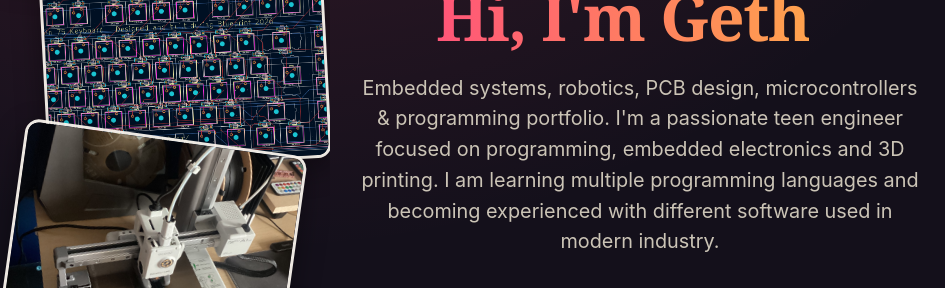
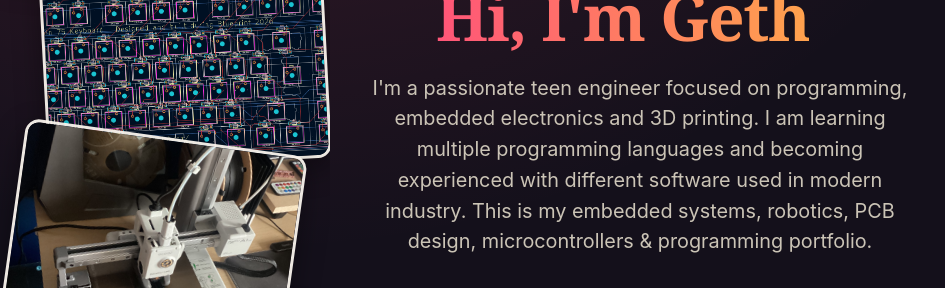
Before and after one commit to gethin101/portfolios, a plain HTML site: page index.html in a window 1280 px wide. Shown: the part 276-564 px from the top of the page, 0-945 px from the left. Drawn offline with Linux system fonts and the light colour scheme.

Commit message:
Update index.html

```diff
--- a/index.html
+++ b/index.html
@@ -525,9 +525,9 @@
         <p class="hero-tag">Gethin's Engineering Portfolio</p>
         <h1><span id="typedText"></span><span class="cursor">|</span></h1>
         <p class="hero-copy">
-          Embedded systems, robotics, PCB design, microcontrollers &amp; programming portfolio.
           I'm a passionate teen engineer focused on programming, embedded electronics and 3D printing.
           I am learning multiple programming languages and becoming experienced with different software used in modern industry.
+          This is my embedded systems, robotics, PCB design, microcontrollers &amp; programming portfolio.
         </p>
       </div>
       <a class="scroll-cue" href="#projects">Scroll to projects ↓</a>
```
